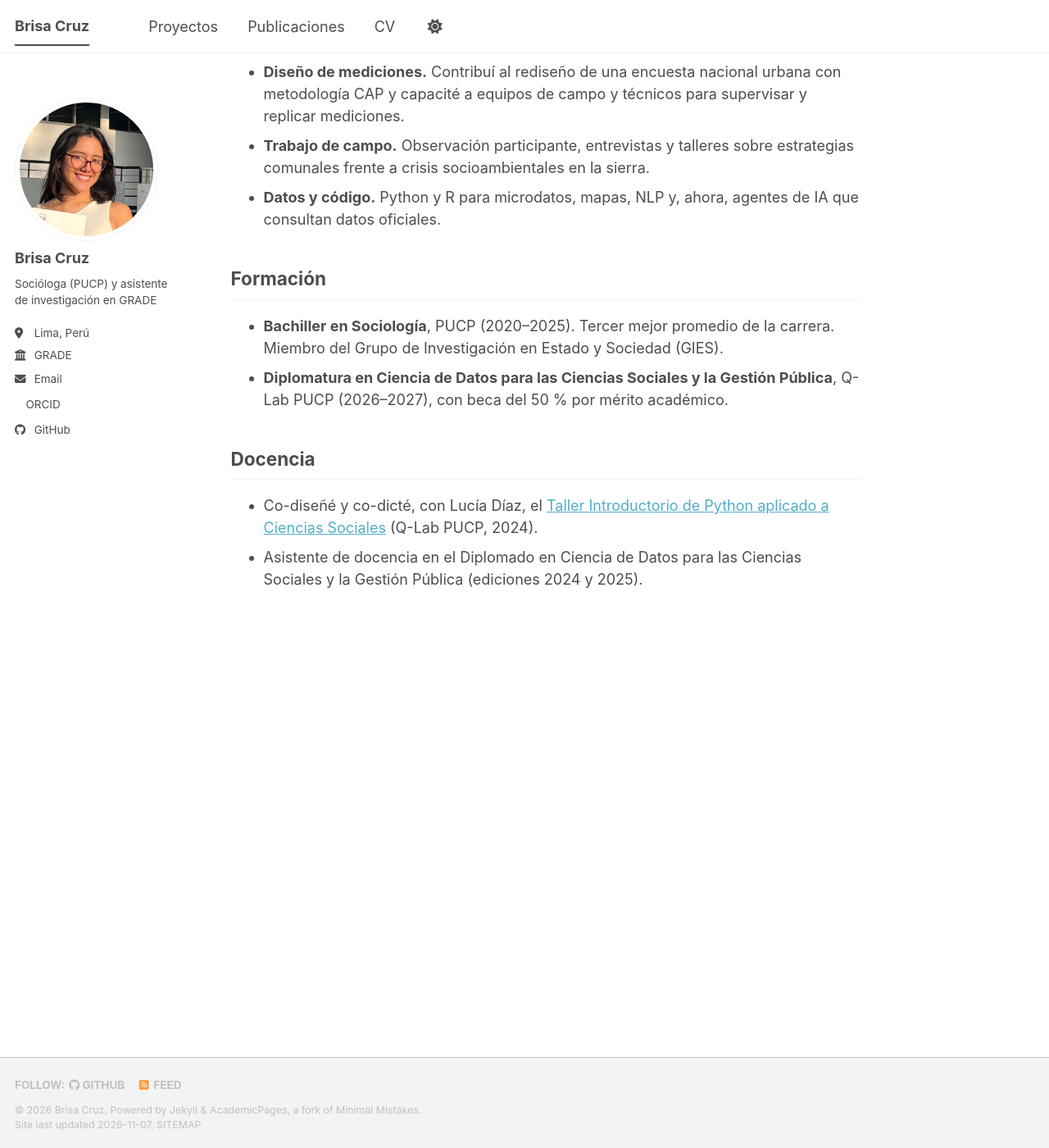
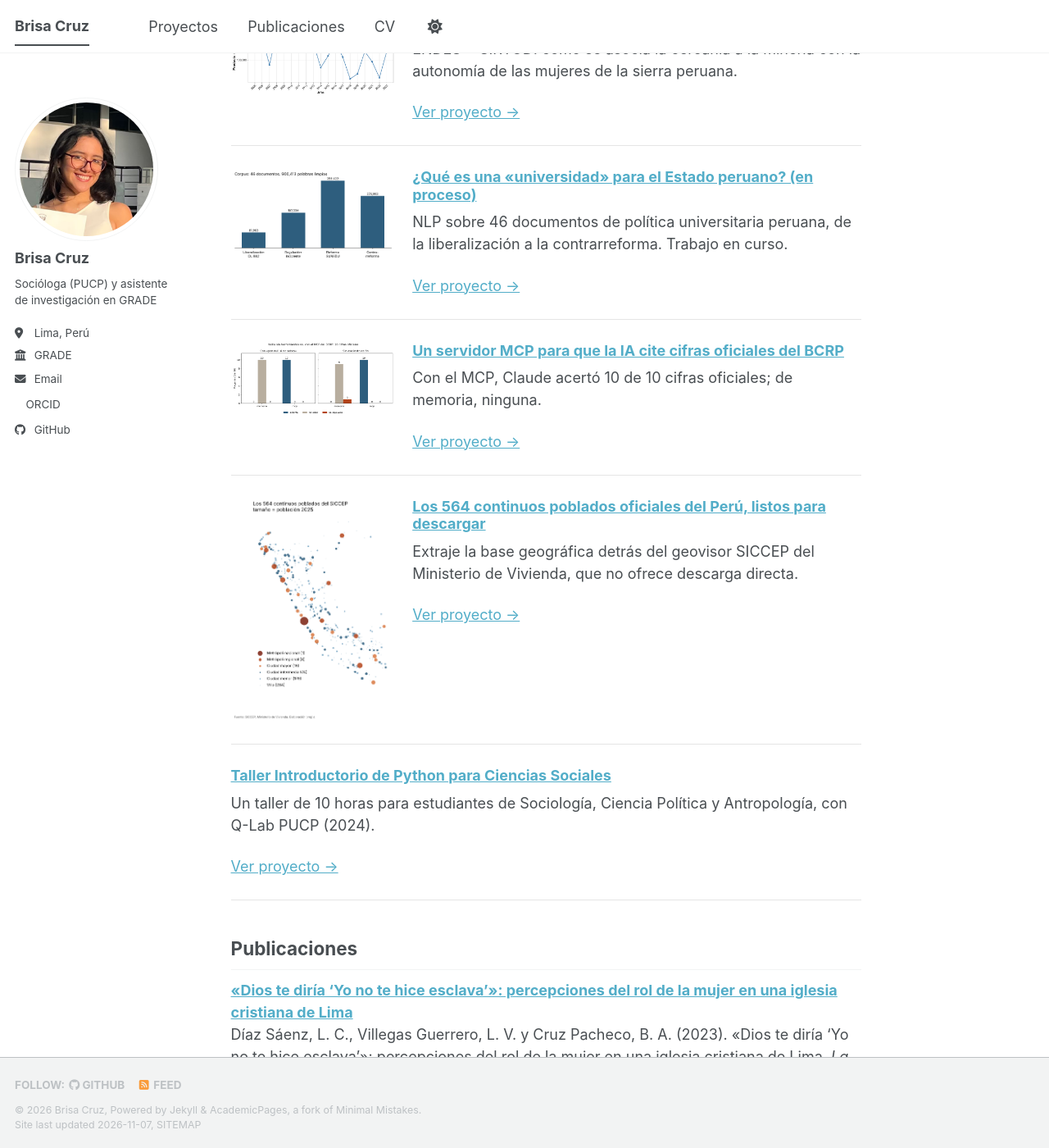
Before and after one commit to brisacruz22/brisacruz22.github.io, a Jekyll site: the page built from _pages/about.md, in a window 1280 px wide and 1400 px high, scrolled down 396 px. Shown: the whole window at 82% size. Built offline with Jekyll 4.4.1, drawn with Linux system fonts in a browser that asks for light colours; a script bundle is joined from its source files by our own code; a style sheet for code colours, icons or effects is not loaded; some of the changed text lies outside the part shown.

Commit message:
Página de scrollear

```diff
--- a/_data/navigation.yml
+++ b/_data/navigation.yml
@@ -1,7 +1,7 @@
 main:
   - title: "Proyectos"
-    url: /portfolio/
+    url: /#proyectos
   - title: "Publicaciones"
-    url: /publications/
+    url: /#publicaciones
   - title: "CV"
     url: /files/cv-brisa-cruz.pdf
--- a/_pages/about.md
+++ b/_pages/about.md
@@ -8,6 +8,25 @@ redirect_from:
 ---
 
 Soy socióloga por la Pontificia Universidad Católica del Perú y asistente de investigación en GRADE (Grupo de Análisis para el Desarrollo). Trabajo con métodos mixtos: de la entrevista y el taller en comunidades altoandinas a la ENDES, los datos geoespaciales y el procesamiento de lenguaje natural. Me interesa producir evidencia rigurosa sobre el Perú y medir mejor lo social.
+
+## Proyectos
+
+{% for post in site.portfolio %}
+<div style="display:flex;gap:1.2em;align-items:flex-start;flex-wrap:wrap;margin:1.5em 0;padding-bottom:1.5em;border-bottom:1px solid #e5e5e5">
+  {% if post.header.teaser %}<a href="{{ post.url | relative_url }}" style="flex:0 0 200px"><img src="{{ '/images/' | append: post.header.teaser | relative_url }}" alt="" style="width:200px;max-width:100%;border-radius:6px"></a>{% endif %}
+  <div style="flex:1 1 260px">
+    <h3 style="margin-top:0"><a href="{{ post.url | relative_url }}">{{ post.title }}</a></h3>
+    <p>{{ post.excerpt | markdownify | strip_html }}</p>
+    <a href="{{ post.url | relative_url }}">Ver proyecto →</a>
+  </div>
+</div>
+{% endfor %}
+
+## Publicaciones
+
+{% for post in site.publications reversed %}
+<p><a href="{{ post.url | relative_url }}"><b>{{ post.title }}</b></a><br>{{ post.citation }}</p>
+{% endfor %}
 
 ## Qué hago
 
@@ -25,3 +44,7 @@ Soy socióloga por la Pontificia Universidad Católica del Perú y asistente de
 
 - Co-diseñé y co-dicté, con Lucía Díaz, el [Taller Introductorio de Python aplicado a Ciencias Sociales](https://github.com/brisacruz22/python-para-ccss) (Q-Lab PUCP, 2024).
 - Asistente de docencia en el Diplomado en Ciencia de Datos para las Ciencias Sociales y la Gestión Pública (ediciones 2024 y 2025).
+
+## CV
+
+[Descargar CV en PDF](/files/cv-brisa-cruz.pdf)
```
